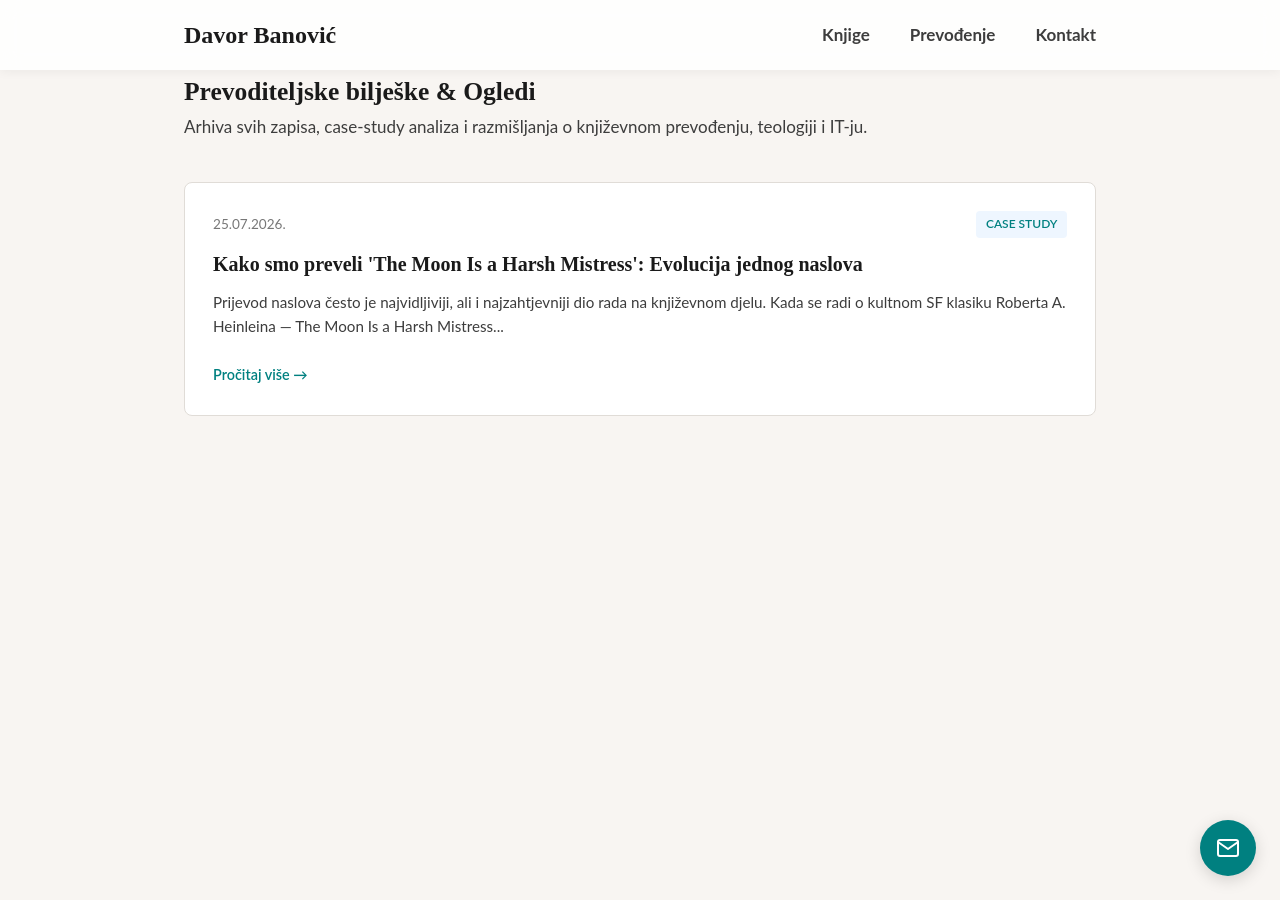
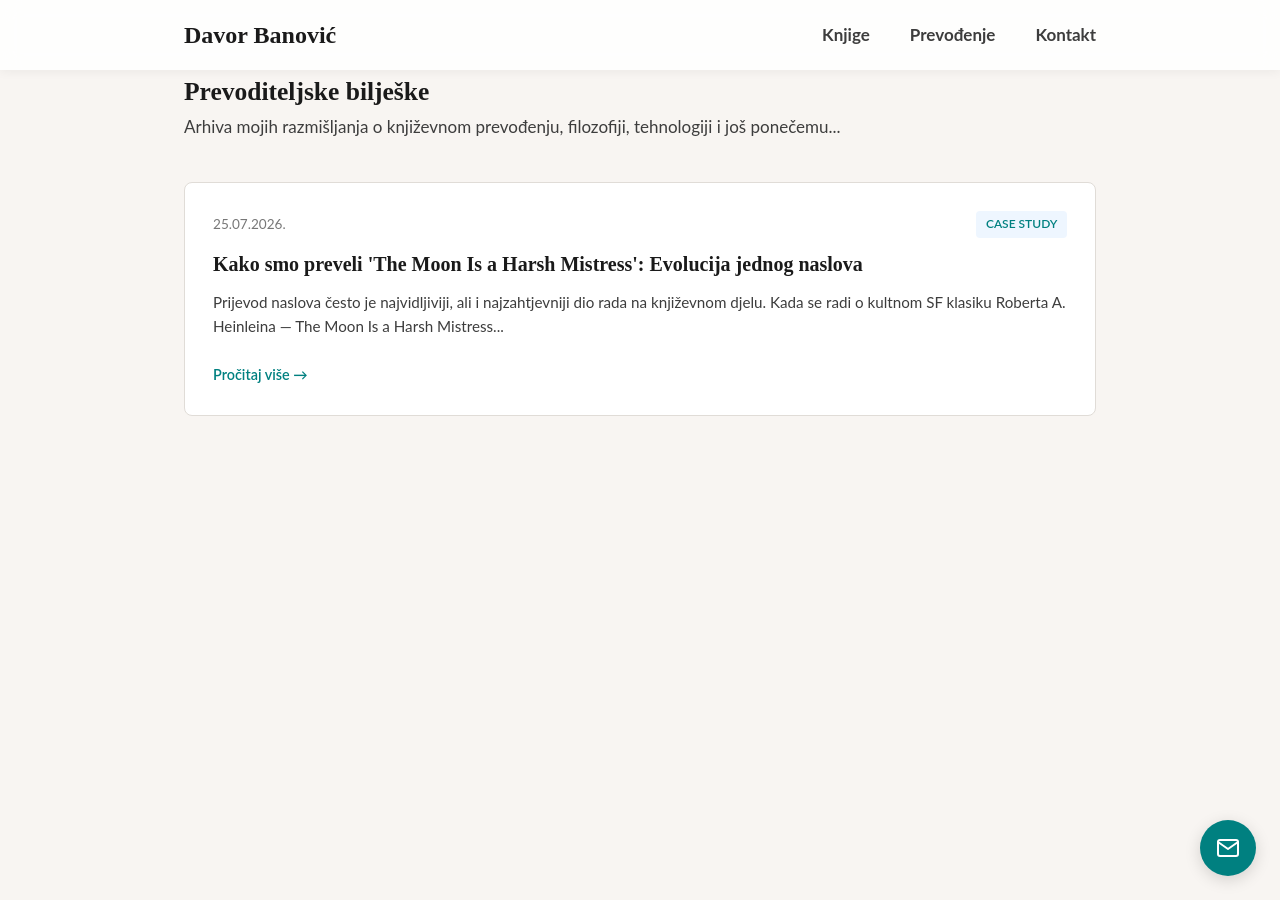
Before and after one commit to banovotz/banovotz.github.io, a Jekyll site: the page built from blog.html, in a window 1280 px wide. Built offline with Jekyll 4.4.1, drawn with Linux system fonts in a browser that asks for light colours.

Commit message:
Fixed blog intro text

```diff
--- a/blog.html
+++ b/blog.html
@@ -6,8 +6,8 @@ permalink: /blog/
 
 <section class="container page-section">
   <div class="page-header text-center">
-    <h1>Prevoditeljske bilješke & Ogledi</h1>
-    <p class="section-lead">Arhiva svih zapisa, case-study analiza i razmišljanja o književnom prevođenju, teologiji i IT-ju.</p>
+    <h1>Prevoditeljske bilješke</h1>
+    <p class="section-lead">Arhiva mojih razmišljanja o književnom prevođenju, filozofiji, tehnologiji i još ponečemu...</p>
   </div>
 
   <div class="notes-grid">
--- a/index.html
+++ b/index.html
@@ -133,7 +133,7 @@ layout: default
 <section id="notes" class="notes-section container">
   <div class="section-header text-center">
     <h2>Prevoditeljske bilješke</h2>
-    <p class="section-lead">Jezični, stilski i ini izazovi s kojim a se susrećem u prevođenju.</p>
+    <p class="section-lead">Jezični, stilski i ini izazovi s kojima se susrećem u prevođenju.</p>
   </div>
 
   <div class="notes-grid">
```
